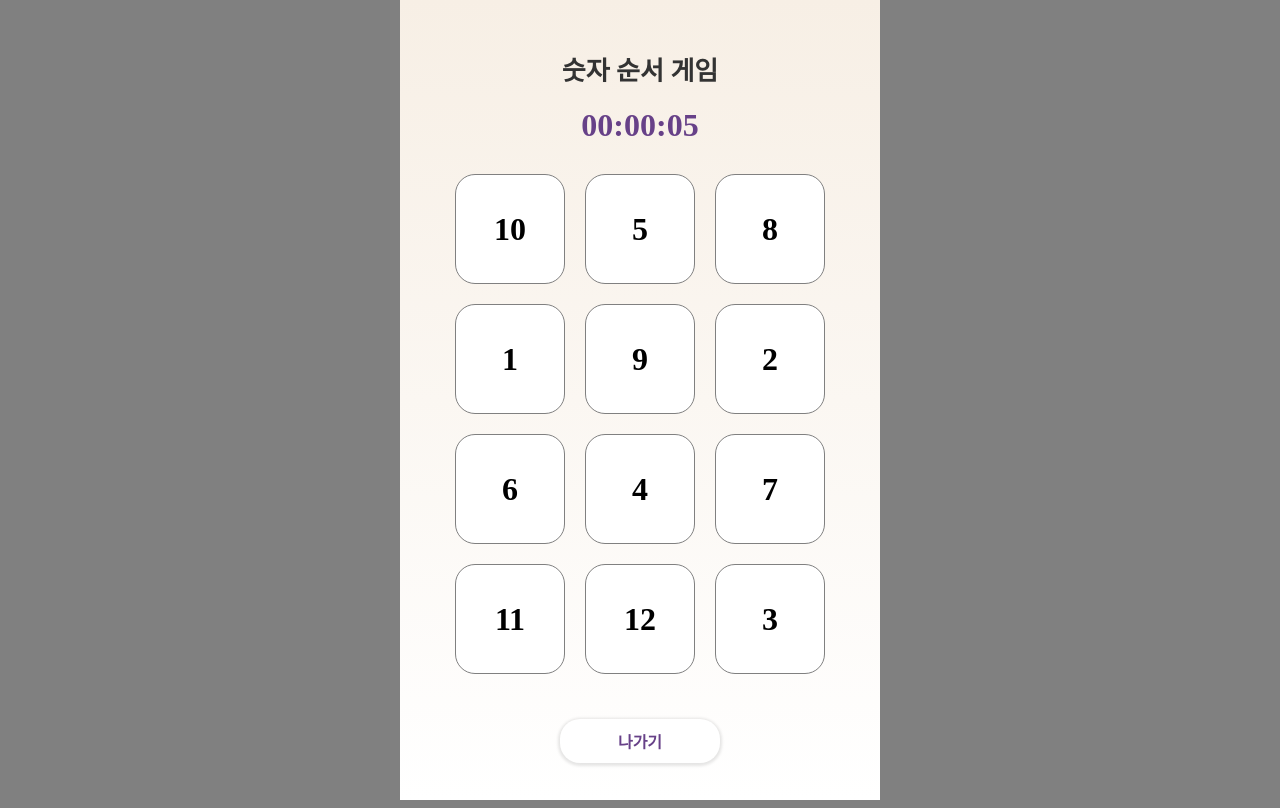
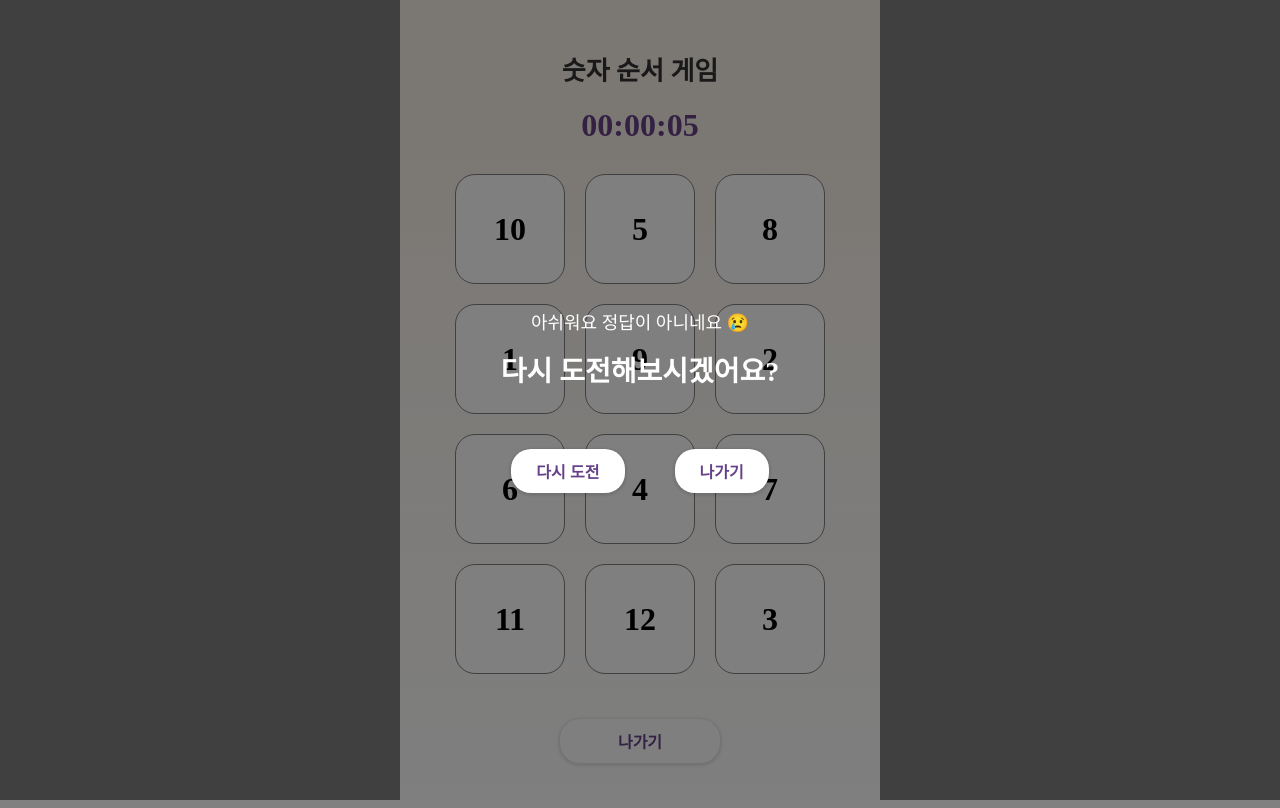
Before and after one commit to 9oormthon-univ/2024_DANPOONG_TEAM_18_FE, a React (Vite) app: page /game/number-game in a window 1280 px wide. Both pictures are taken after a click on the element "10". Built offline with nearby package versions, Linux system fonts and the light colour scheme.

Commit message:
feat: add Retry componentin NumberGame

```diff
--- a/src/pages/NumberGame.jsx
+++ b/src/pages/NumberGame.jsx
@@ -5,6 +5,7 @@ import { useState, useEffect, useContext } from "react";
 import Timer from "../components/Timer";
 import Button from "../components/Button"
 import { ScoreContext } from "../App"
+import Retry from "./Retry";
 
 const Number = [1,2,3,4,5,6,7,8,9,10,11,12];
 
@@ -14,10 +15,11 @@ const shuffleArray = (array) => {
 
 const NumberGame = () => {
     const nav = useNavigate();
-    const { bestScore, setGameScore, seconds } = useContext(ScoreContext);
+    const { bestScore, setGameScore, seconds, setSeconds } = useContext(ScoreContext);
     const [shuffledNumbers, setShuffledNumbers] = useState([]);
     const [clickedNumbers, setClickedNumbers] = useState([]);
     const [isRunning, setIsRunning] = useState(true);
+    const [isOverlayOpen, setIsOverlayOpen] = useState(false);
 
     useEffect(() => {
       setShuffledNumbers(shuffleArray([...Number]));
@@ -38,13 +40,22 @@ const NumberGame = () => {
           }
         }
       } else {
-        alert('실패!');
         setClickedNumbers([]);
         setIsRunning(false);
+        setIsOverlayOpen(true);
       }
     }
 
+    const handleRetry = () => {
+      setClickedNumbers([]);
+      setShuffledNumbers(shuffleArray([...Number]));
+      setIsRunning(true);
+      setIsOverlayOpen(false);
+      setSeconds(0);
+    }
+
   return (
+    <>
       <Wrapper>
         <Title>숫자 순서 게임</Title>
         <Timer isRunning={isRunning} />
@@ -61,6 +72,13 @@ const NumberGame = () => {
         </NumberGrid>
         <Button text={"나가기"} onClick={() => nav(-1)}/>
       </Wrapper>
+
+      {
+        isOverlayOpen && (
+          <Retry handleRetry={handleRetry} />
+        )
+      }
+    </>
   );
 };
 
--- /dev/null
+++ b/src/pages/Retry.jsx
@@ -0,0 +1,59 @@
+import styled from "styled-components";
+import Button from "../components/Button";
+import { useNavigate } from "react-router-dom";
+
+const Retry = ({ handleRetry }) => {
+  const nav = useNavigate(-1);
+
+  return (
+    <Overlay>
+      <OverlayContent>
+        <Content>아쉬워요 정답이 아니네요 😢</Content>
+        <BoldContent>다시 도전해보시겠어요?</BoldContent>
+        <ButtonContainer>
+          <Button text={"다시 도전"} onClick={() => handleRetry()} />
+          <Button text={"나가기"} onClick={() => nav(-1)} />
+        </ButtonContainer>
+      </OverlayContent>
+    </Overlay>
+  );
+};
+
+const Overlay = styled.div`
+  position: fixed;
+  top: 0;
+  left: 0;
+  width: 100vw;
+  height: 100vh;
+  background-color: rgba(0, 0, 0, 0.5);
+  display: flex;
+  justify-content: center;
+  align-items: center;
+  z-index: 100;
+`;
+
+const OverlayContent = styled.div`
+  display: flex;
+  flex-direction: column;
+  justify-content: center;
+  align-items: center;
+  color: white;
+`;
+
+const Content = styled.div`
+  font-size: 18px;
+`;
+
+const BoldContent = styled.div`
+  font-size: 28px;
+  font-weight: bold;
+  margin-top: 15px;
+`;
+
+const ButtonContainer = styled.div`
+  display: flex;
+  gap: 50px;
+  margin-top: 60px;
+`;
+
+export default Retry;
```
Lines whose indentation alone changed are shown as unchanged.
